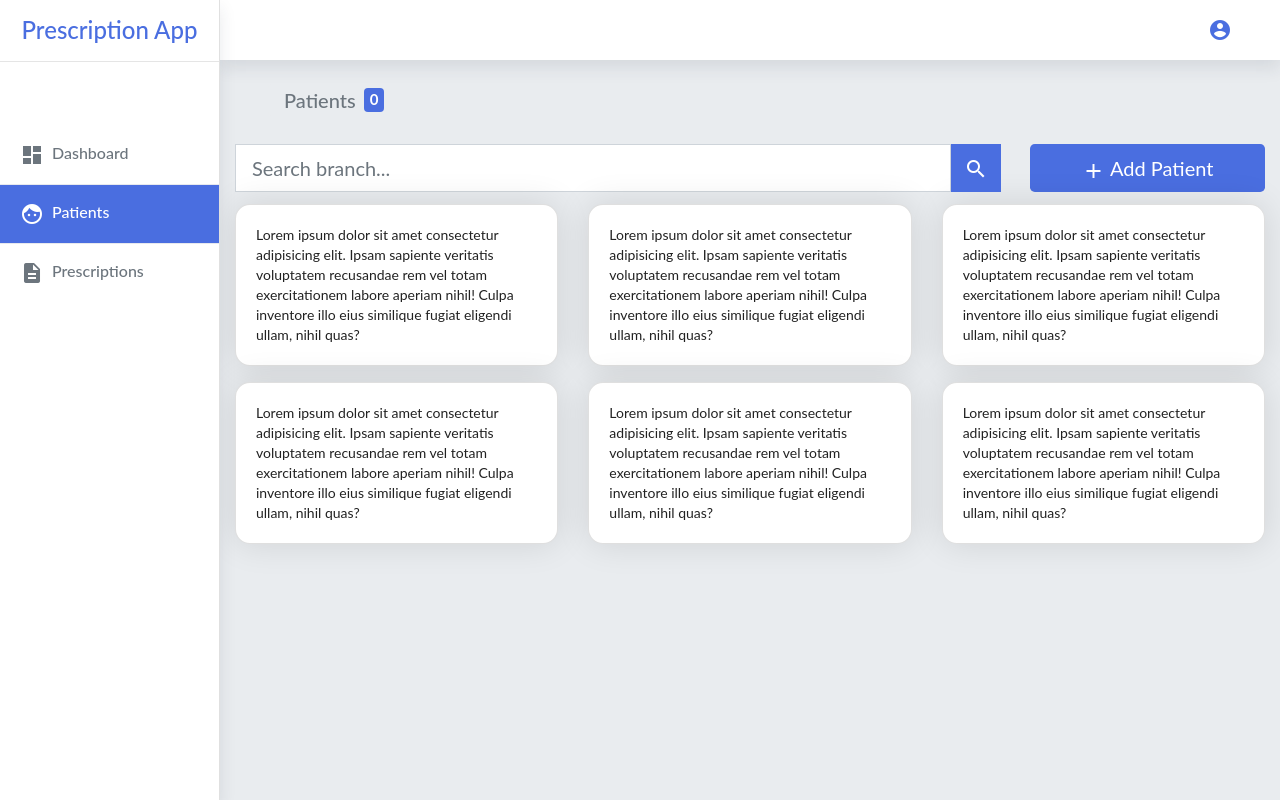
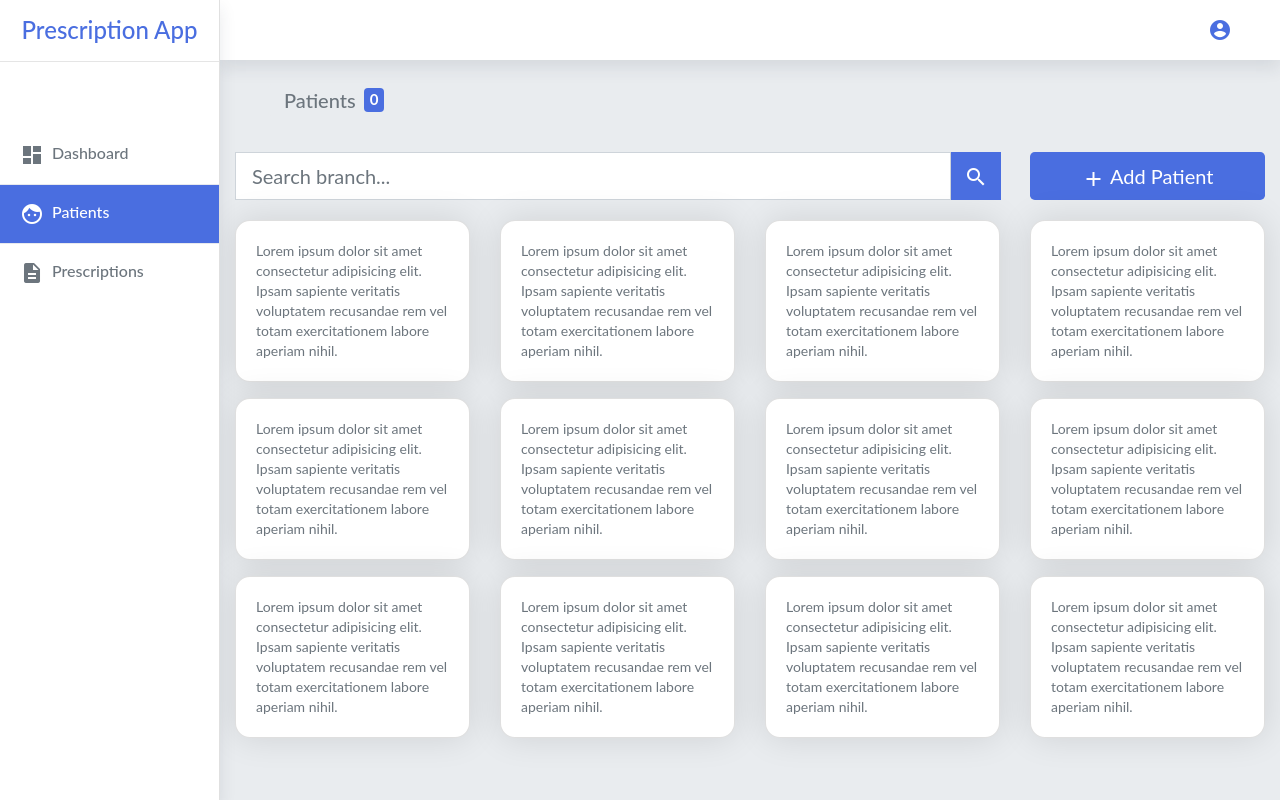
Before and after one commit to comlyboy/drug-prescription-app, an Angular app: page /patients in a window 1280 px wide. Built offline with nearby package versions, Linux system fonts and the light colour scheme; sample sign-in values are in the browser's storage.

Commit message:
adding patient service

```diff
--- a/src/app/patient/patient.component.html
+++ b/src/app/patient/patient.component.html
@@ -17,7 +17,7 @@
 
 
 <div class="container" *ngIf="viewMode == 'list'">
-    <div class="row d-flex justify-content-end">
+    <div class="row d-flex justify-content-end py-2">
 
         <div class="col-sm-12 col-md-6 col-lg-9 col-xl-9">
             <div class="input-group my-1">
@@ -42,57 +42,111 @@
 
 <div *ngIf="viewMode == 'list'" class="container-fluid">
     <div class="row">
-        <div class="col-4">
-            <div class="card handy-card my-2">
+
+        <div class="col-sm-12 col-md-6 col-lg-4 col-xl-3">
+            <div class="card handy-card text-muted my-2">
                 <div class="card-body">
                     Lorem ipsum dolor sit amet consectetur adipisicing elit. Ipsam sapiente veritatis voluptatem
-                    recusandae rem vel totam exercitationem labore aperiam nihil! Culpa inventore illo eius similique
-                    fugiat eligendi ullam, nihil quas?
+                    recusandae rem vel totam exercitationem labore aperiam nihil.
                 </div>
             </div>
         </div>
-        <div class="col-4">
-            <div class="card handy-card my-2">
+
+        <div class="col-sm-12 col-md-6 col-lg-4 col-xl-3">
+            <div class="card handy-card text-muted my-2">
                 <div class="card-body">
                     Lorem ipsum dolor sit amet consectetur adipisicing elit. Ipsam sapiente veritatis voluptatem
-                    recusandae rem vel totam exercitationem labore aperiam nihil! Culpa inventore illo eius similique
-                    fugiat eligendi ullam, nihil quas?
+                    recusandae rem vel totam exercitationem labore aperiam nihil.
                 </div>
             </div>
         </div>
-        <div class="col-4">
-            <div class="card handy-card my-2">
+
+        <div class="col-sm-12 col-md-6 col-lg-4 col-xl-3">
+            <div class="card handy-card text-muted my-2">
                 <div class="card-body">
                     Lorem ipsum dolor sit amet consectetur adipisicing elit. Ipsam sapiente veritatis voluptatem
-                    recusandae rem vel totam exercitationem labore aperiam nihil! Culpa inventore illo eius similique
-                    fugiat eligendi ullam, nihil quas?
+                    recusandae rem vel totam exercitationem labore aperiam nihil.
                 </div>
             </div>
         </div>
-        <div class="col-4">
-            <div class="card handy-card my-2">
+
+        <div class="col-sm-12 col-md-6 col-lg-4 col-xl-3">
+            <div class="card handy-card text-muted my-2">
                 <div class="card-body">
                     Lorem ipsum dolor sit amet consectetur adipisicing elit. Ipsam sapiente veritatis voluptatem
-                    recusandae rem vel totam exercitationem labore aperiam nihil! Culpa inventore illo eius similique
-                    fugiat eligendi ullam, nihil quas?
+                    recusandae rem vel totam exercitationem labore aperiam nihil.
                 </div>
             </div>
         </div>
-        <div class="col-4">
-            <div class="card handy-card my-2">
+
+        <div class="col-sm-12 col-md-6 col-lg-4 col-xl-3">
+            <div class="card handy-card text-muted my-2">
                 <div class="card-body">
                     Lorem ipsum dolor sit amet consectetur adipisicing elit. Ipsam sapiente veritatis voluptatem
-                    recusandae rem vel totam exercitationem labore aperiam nihil! Culpa inventore illo eius similique
-                    fugiat eligendi ullam, nihil quas?
+                    recusandae rem vel totam exercitationem labore aperiam nihil.
                 </div>
             </div>
         </div>
-        <div class="col-4">
-            <div class="card handy-card my-2">
+
+        <div class="col-sm-12 col-md-6 col-lg-4 col-xl-3">
+            <div class="card handy-card text-muted my-2">
                 <div class="card-body">
                     Lorem ipsum dolor sit amet consectetur adipisicing elit. Ipsam sapiente veritatis voluptatem
-                    recusandae rem vel totam exercitationem labore aperiam nihil! Culpa inventore illo eius similique
-                    fugiat eligendi ullam, nihil quas?
+                    recusandae rem vel totam exercitationem labore aperiam nihil.
+                </div>
+            </div>
+        </div>
+
+        <div class="col-sm-12 col-md-6 col-lg-4 col-xl-3">
+            <div class="card handy-card text-muted my-2">
+                <div class="card-body">
+                    Lorem ipsum dolor sit amet consectetur adipisicing elit. Ipsam sapiente veritatis voluptatem
+                    recusandae rem vel totam exercitationem labore aperiam nihil.
+                </div>
+            </div>
+        </div>
+
+        <div class="col-sm-12 col-md-6 col-lg-4 col-xl-3">
+            <div class="card handy-card text-muted my-2">
+                <div class="card-body">
+                    Lorem ipsum dolor sit amet consectetur adipisicing elit. Ipsam sapiente veritatis voluptatem
+                    recusandae rem vel totam exercitationem labore aperiam nihil.
+                </div>
+            </div>
+        </div>
+
+        <div class="col-sm-12 col-md-6 col-lg-4 col-xl-3">
+            <div class="card handy-card text-muted my-2">
+                <div class="card-body">
+                    Lorem ipsum dolor sit amet consectetur adipisicing elit. Ipsam sapiente veritatis voluptatem
+                    recusandae rem vel totam exercitationem labore aperiam nihil.
+                </div>
+            </div>
+        </div>
+
+        <div class="col-sm-12 col-md-6 col-lg-4 col-xl-3">
+            <div class="card handy-card text-muted my-2">
+                <div class="card-body">
+                    Lorem ipsum dolor sit amet consectetur adipisicing elit. Ipsam sapiente veritatis voluptatem
+                    recusandae rem vel totam exercitationem labore aperiam nihil.
+                </div>
+            </div>
+        </div>
+
+        <div class="col-sm-12 col-md-6 col-lg-4 col-xl-3">
+            <div class="card handy-card text-muted my-2">
+                <div class="card-body">
+                    Lorem ipsum dolor sit amet consectetur adipisicing elit. Ipsam sapiente veritatis voluptatem
+                    recusandae rem vel totam exercitationem labore aperiam nihil.
+                </div>
+            </div>
+        </div>
+
+        <div class="col-sm-12 col-md-6 col-lg-4 col-xl-3">
+            <div class="card handy-card text-muted my-2">
+                <div class="card-body">
+                    Lorem ipsum dolor sit amet consectetur adipisicing elit. Ipsam sapiente veritatis voluptatem
+                    recusandae rem vel totam exercitationem labore aperiam nihil.
                 </div>
             </div>
         </div>
```
Also changed, not shown: src/app/patient/patient.service.ts (added, +99 -0 lines), 1 other file (tests, documents, lock files or other folders).
